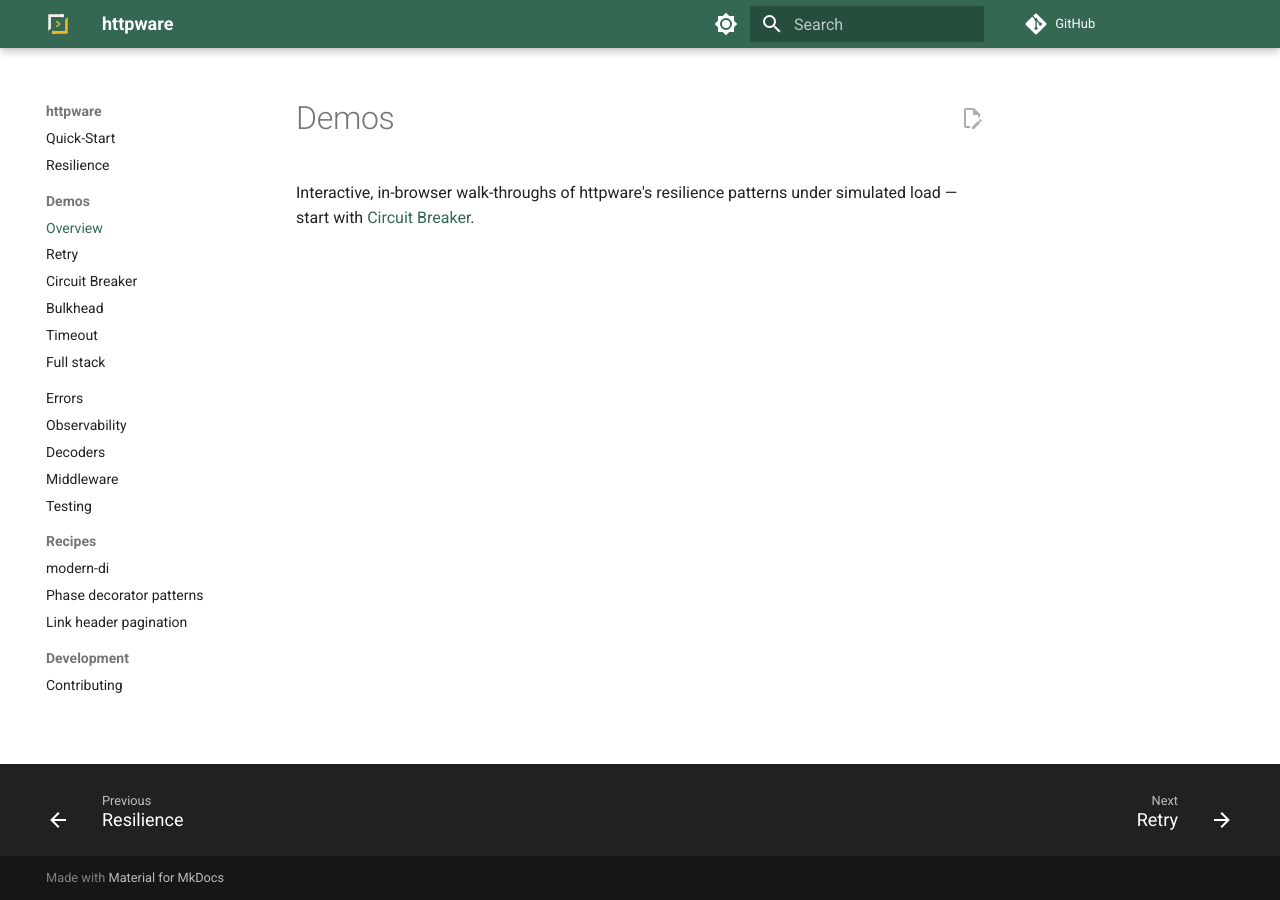
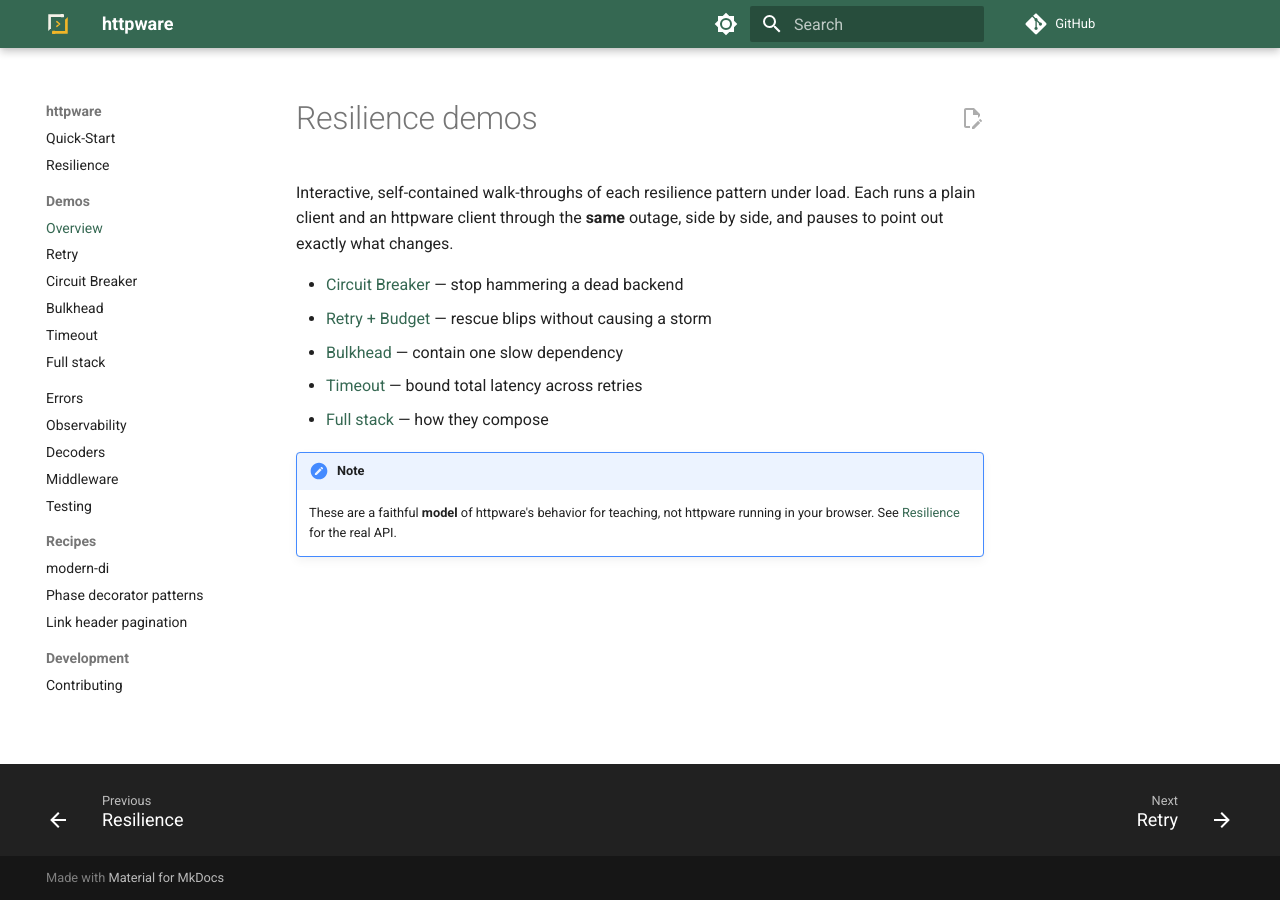
Before and after one commit to modern-python/httpware, an MkDocs documentation site: the page built from docs/demos/index.md, in a window 1280 px wide. Built offline with MkDocs 1.6.1 and Material for MkDocs 9.7.7, drawn with Linux system fonts in a browser that asks for light colours; comment, search, counter and statistics services are not loaded.

Commit message:
docs: add resilience demos landing page and cross-links
Flesh out the demos index with links to all five pages and a
faithful-model note, cross-link resilience.md to the demos, and
correct the circuit-breaker comment describing how the async breaker
handles an outer-timeout cancellation (it does see the CancelledError
via except BaseException, it just doesn't count it as an outcome).

```diff
--- a/docs/demos/index.md
+++ b/docs/demos/index.md
@@ -1,3 +1,15 @@
-# Demos
+# Resilience demos
 
-Interactive, in-browser walk-throughs of httpware's resilience patterns under simulated load — start with [Circuit Breaker](circuit-breaker.md).
+Interactive, self-contained walk-throughs of each resilience pattern under load.
+Each runs a plain client and an httpware client through the **same** outage, side by
+side, and pauses to point out exactly what changes.
+
+- [Circuit Breaker](circuit-breaker.md) — stop hammering a dead backend
+- [Retry + Budget](retry.md) — rescue blips without causing a storm
+- [Bulkhead](bulkhead.md) — contain one slow dependency
+- [Timeout](timeout.md) — bound total latency across retries
+- [Full stack](full-stack.md) — how they compose
+
+!!! note
+    These are a faithful **model** of httpware's behavior for teaching, not httpware
+    running in your browser. See [Resilience](../resilience.md) for the real API.
```
Also changed, not shown: docs/demos/engine.js (+5 -3 lines), docs/resilience.md (+4 -0 lines), planning/changes/2026-07-18.02-resilience-demo-pages.md (added, +87 -0 lines).
